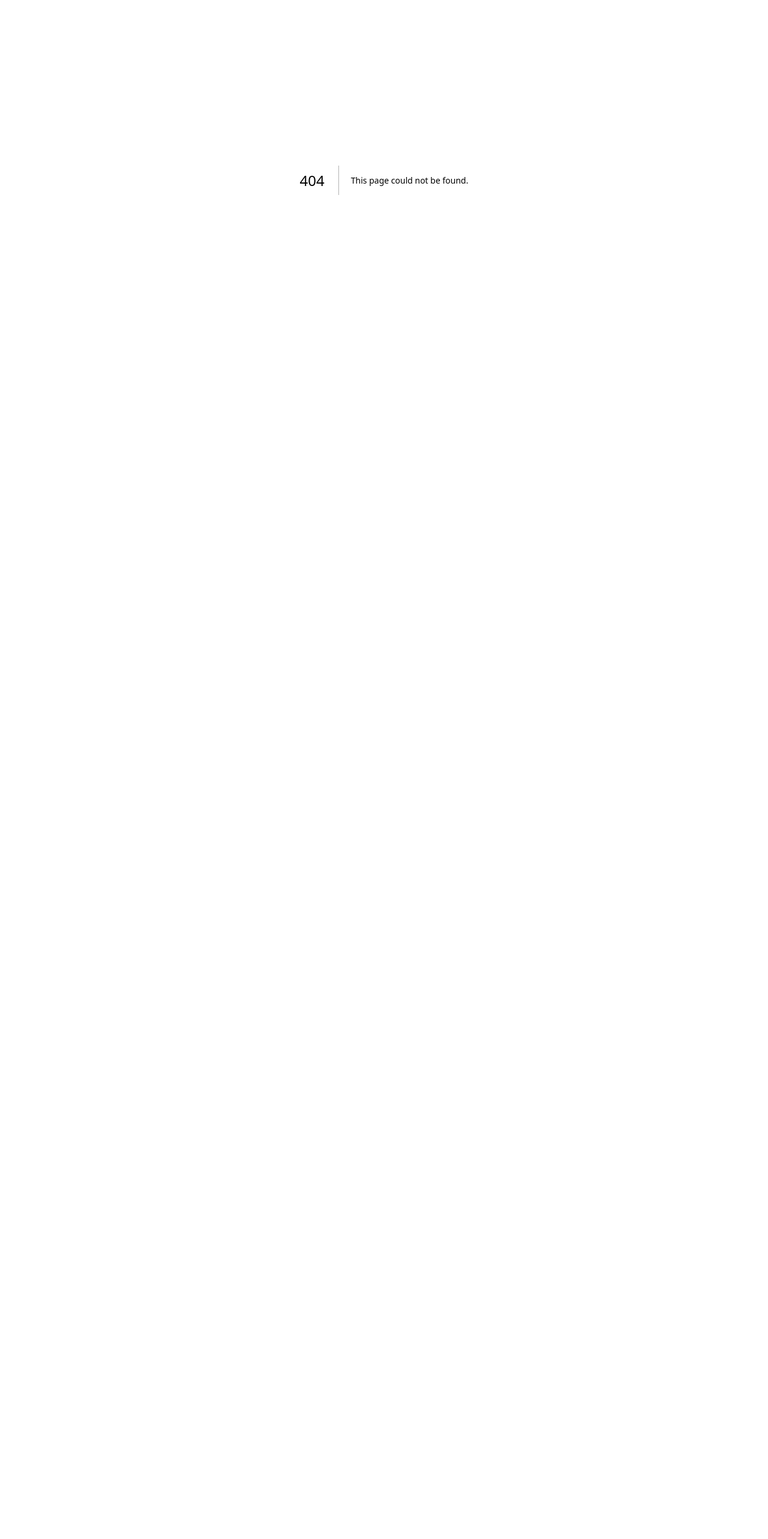
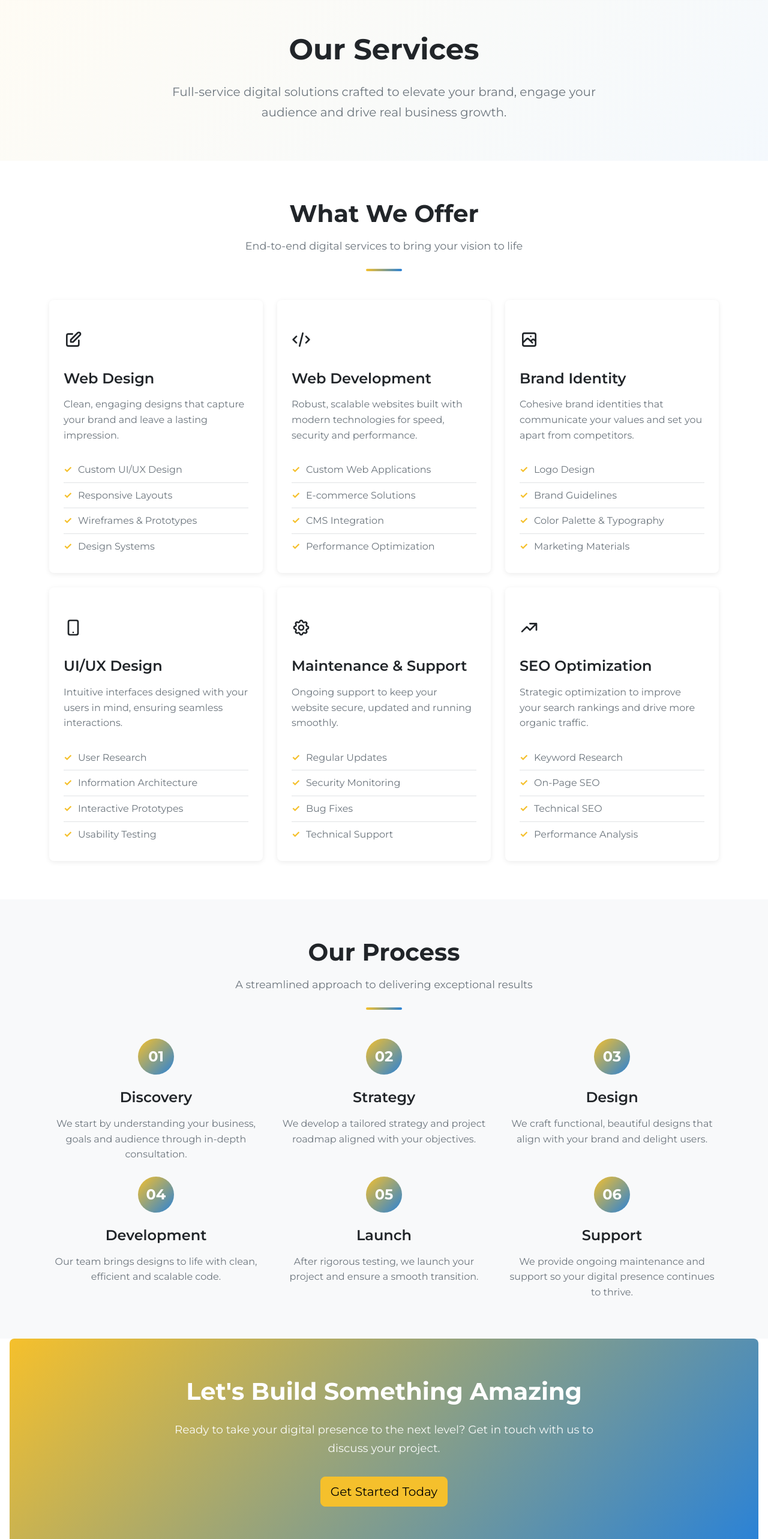
Before and after one commit to grconnor/loud_lemon_frontend, a Next.js app: page /services in a window 1280 px wide. Before the commit this address had no page. Shown: the part 100-2665 px from the top of the page at 60% size. Before the commit the page ends 800 px from the top, so only its background shows below. Built offline with nearby package versions, Linux system fonts and the light colour scheme.

Commit message:
Create Services page with styles

```diff
--- /dev/null
+++ b/src/app/services/page.tsx
@@ -0,0 +1,103 @@
+import { Container, Row, Col } from "react-bootstrap";
+import MainLayout from "@/components/layout/MainLayout";
+import SectionHeading from "@/components/common/SectionHeading";
+import Card from "@/components/common/Card";
+import Button from "@/components/common/Button";
+
+import { services, process, ServiceItem, ProcessStep } from "@/data/services";
+
+import "@/styles/pages/Services.scss";
+
+export default function ServicesPage() {
+  return (
+    <MainLayout>
+      {/* Hero Section */}
+      <section className="services-hero section-padding">
+        <Container>
+          <Row>
+            <Col lg={8} className="mx-auto text-center">
+              <h1 className="page-title">Our Services</h1>
+              <p className="page-subtitle">
+                Full-service digital solutions crafted to elevate your brand,
+                engage your audience and drive real business growth.
+              </p>
+            </Col>
+          </Row>
+        </Container>
+      </section>
+
+      {/* Services Section */}
+      <section className="section-padding">
+        <Container>
+          <SectionHeading
+            title="What We Offer"
+            subtitle="End-to-end digital services to bring your vision to life"
+            centered
+          />
+
+          <Row className="gy-4">
+            {services.map((service: ServiceItem, index: number) => {
+              return (
+                <Col key={index} lg={4} md={6}>
+                  <Card hoverable className="service-card h-100">
+                    <div className="service-icon">
+                      <service.icon size={32} />
+                    </div>
+                    <h3 className="service-title">{service.title}</h3>
+                    <p className="service-description">{service.description}</p>
+                    <ul className="service-features">
+                      {service.features.map((feature, idx) => (
+                        <li key={idx}>{feature}</li>
+                      ))}
+                    </ul>
+                  </Card>
+                </Col>
+              );
+            })}
+          </Row>
+        </Container>
+      </section>
+
+      {/* Process Section */}
+      <section className="process-section section-padding">
+        <Container>
+          <SectionHeading
+            title="Our Process"
+            subtitle="A streamlined approach to delivering exceptional results"
+            centered
+          />
+
+          <Row className="gy-4">
+            {process.map((item: ProcessStep, index: number) => (
+              <Col key={index} lg={4} md={6}>
+                <div className="process-item">
+                  <div className="process-step">{item.step}</div>
+                  <h3 className="process-title">{item.title}</h3>
+                  <p className="process-description">{item.description}</p>
+                </div>
+              </Col>
+            ))}
+          </Row>
+        </Container>
+      </section>
+
+      {/* CTA Section */}
+      <section className="services-cta section-padding">
+        <Container>
+          <Row>
+            <Col lg={8} className="mx-auto text-center">
+              <h2 className="cta-title">Let's Build Something Amazing</h2>
+              <p className="cta-text">
+                Ready to take your digital presence to the next level? Get in
+                touch with us to discuss your project.
+              </p>
+              <Button variant="primary" size="lg" href="/contact">
+                Get Started Today
+              </Button>
+            </Col>
+          </Row>
+        </Container>
+      </section>
+    </MainLayout>
+  );
+}
--- /dev/null
+++ b/src/data/services.ts
@@ -0,0 +1,136 @@
+import { IconType } from "react-icons";
+import {
+  HiOutlinePencilAlt,
+  HiOutlineCode,
+  HiOutlinePhotograph,
+  HiOutlineDeviceMobile,
+  HiOutlineCog,
+  HiOutlineTrendingUp,
+} from "react-icons/hi";
+
+export type ServiceItem = {
+  title: string;
+  description: string;
+  features: string[];
+  icon: IconType;
+};
+
+export const services: ServiceItem[] = [
+  {
+    title: "Web Design",
+    description:
+      "Clean, engaging designs that capture your brand and leave a lasting impression.",
+    features: [
+      "Custom UI/UX Design",
+      "Responsive Layouts",
+      "Wireframes & Prototypes",
+      "Design Systems",
+    ],
+    icon: HiOutlinePencilAlt,
+  },
+  {
+    title: "Web Development",
+    description:
+      "Robust, scalable websites built with modern technologies for speed, security and performance.",
+    features: [
+      "Custom Web Applications",
+      "E-commerce Solutions",
+      "CMS Integration",
+      "Performance Optimization",
+    ],
+    icon: HiOutlineCode,
+  },
+  {
+    title: "Brand Identity",
+    description:
+      "Cohesive brand identities that communicate your values and set you apart from competitors.",
+    features: [
+      "Logo Design",
+      "Brand Guidelines",
+      "Color Palette & Typography",
+      "Marketing Materials",
+    ],
+    icon: HiOutlinePhotograph,
+  },
+  {
+    title: "UI/UX Design",
+    description:
+      "Intuitive interfaces designed with your users in mind, ensuring seamless interactions.",
+    features: [
+      "User Research",
+      "Information Architecture",
+      "Interactive Prototypes",
+      "Usability Testing",
+    ],
+    icon: HiOutlineDeviceMobile,
+  },
+  {
+    title: "Maintenance & Support",
+    description:
+      "Ongoing support to keep your website secure, updated and running smoothly.",
+    features: [
+      "Regular Updates",
+      "Security Monitoring",
+      "Bug Fixes",
+      "Technical Support",
+    ],
+    icon: HiOutlineCog,
+  },
+  {
+    title: "SEO Optimization",
+    description:
+      "Strategic optimization to improve your search rankings and drive more organic traffic.",
+    features: [
+      "Keyword Research",
+      "On-Page SEO",
+      "Technical SEO",
+      "Performance Analysis",
+    ],
+    icon: HiOutlineTrendingUp,
+  },
+];
+
+export type ProcessStep = {
+  step: string;
+  title: string;
+  description: string;
+};
+
+export const process: ProcessStep[] = [
+  {
+    step: "01",
+    title: "Discovery",
+    description:
+      "We start by understanding your business, goals and audience through in-depth consultation.",
+  },
+  {
+    step: "02",
+    title: "Strategy",
+    description:
+      "We develop a tailored strategy and project roadmap aligned with your objectives.",
+  },
+  {
+    step: "03",
+    title: "Design",
+    description:
+      "We craft functional, beautiful designs that align with your brand and delight users.",
+  },
+  {
+    step: "04",
+    title: "Development",
+    description:
+      "Our team brings designs to life with clean, efficient and scalable code.",
+  },
+  {
+    step: "05",
+    title: "Launch",
+    description:
+      "After rigorous testing, we launch your project and ensure a smooth transition.",
+  },
+  {
+    step: "06",
+    title: "Support",
+    description:
+      "We provide ongoing maintenance and support so your digital presence continues to thrive.",
+  },
+];
--- /dev/null
+++ b/src/styles/pages/Services.scss
@@ -0,0 +1,164 @@
+@use "../variables" as *;
+
+.services-hero {
+  background: linear-gradient(
+    135deg,
+    rgba($primary, 0.05) 0%,
+    rgba($secondary, 0.05) 100%
+  );
+
+  .page-title {
+    font-size: 3rem;
+    font-weight: 800;
+    color: $dark;
+    margin-bottom: 1.5rem;
+  }
+
+  .page-subtitle {
+    font-size: 1.25rem;
+    color: $gray;
+    line-height: 1.7;
+    margin: 0;
+  }
+}
+
+.service-card {
+  .service-icon {
+    font-size: 3rem;
+    margin-bottom: 1rem;
+  }
+
+  .service-title {
+    font-size: 1.5rem;
+    font-weight: 600;
+    color: $dark;
+    margin-bottom: 1rem;
+  }
+
+  .service-description {
+    color: $gray;
+    line-height: 1.6;
+    margin-bottom: 1.5rem;
+  }
+
+  .service-features {
+    list-style: none;
+    padding: 0;
+    margin: 0;
+
+    li {
+      color: $gray;
+      padding: 0.5rem 0;
+      border-bottom: 1px solid rgba($gray, 0.2);
+      position: relative;
+      padding-left: 1.5rem;
+
+      &:last-child {
+        border-bottom: none;
+      }
+
+      &::before {
+        content: "✓";
+        color: $primary;
+        font-weight: 700;
+        position: absolute;
+        left: 0;
+      }
+    }
+  }
+}
+
+.process-section {
+  background-color: $light;
+
+  .process-item {
+    text-align: center;
+
+    .process-step {
+      width: 60px;
+      height: 60px;
+      border-radius: 50%;
+      background: linear-gradient(135deg, $primary 0%, $secondary 100%);
+      color: $white;
+      font-size: 1.5rem;
+      font-weight: 700;
+      display: flex;
+      align-items: center;
+      justify-content: center;
+      margin: 0 auto 1.5rem;
+    }
+
+    .process-title {
+      font-size: 1.5rem;
+      font-weight: 600;
+      color: $dark;
+      margin-bottom: 1rem;
+    }
+
+    .process-description {
+      color: $gray;
+      line-height: 1.6;
+      margin: 0;
+    }
+  }
+}
+
+.services-cta {
+  background: linear-gradient(135deg, $primary 0%, $secondary 100%);
+  color: $white;
+  border-radius: $border-radius-lg;
+  margin: 0 1rem;
+
+  .cta-title {
+    font-size: 2.5rem;
+    font-weight: 700;
+    color: $white;
+    margin-bottom: 1.5rem;
+  }
+
+  .cta-text {
+    font-size: 1.15rem;
+    color: rgba($white, 0.95);
+    margin-bottom: 2rem;
+    line-height: 1.7;
+  }
+
+  .custom-button {
+    background-color: $white;
+    color: $primary;
+    border-color: $white;
+
+    &:hover,
+    &:focus {
+      background-color: rgba($white, 0.9);
+      color: $primary-dark;
+      border-color: rgba($white, 0.9);
+    }
+  }
+}
+
+// Mobile responsiveness
+@media (max-width: 768px) {
+  .services-hero {
+    .page-title {
+      font-size: 2.5rem;
+    }
+
+    .page-subtitle {
+      font-size: 1.1rem;
+    }
+  }
+
+  .services-cta {
+    margin: 0;
+    border-radius: 0;
+
+    .cta-title {
+      font-size: 2rem;
+    }
+
+    .cta-text {
+      font-size: 1rem;
+    }
+  }
+}
```
Also changed, not shown: src/app/about/page.tsx (+4 -3 lines), src/app/page.tsx (+4 -3 lines).
